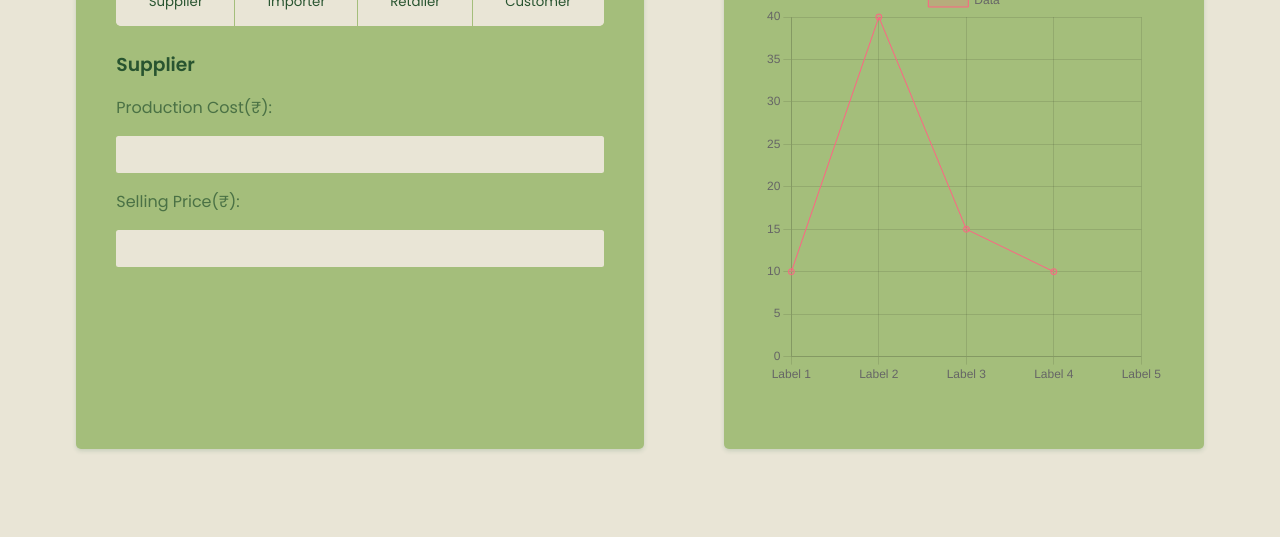
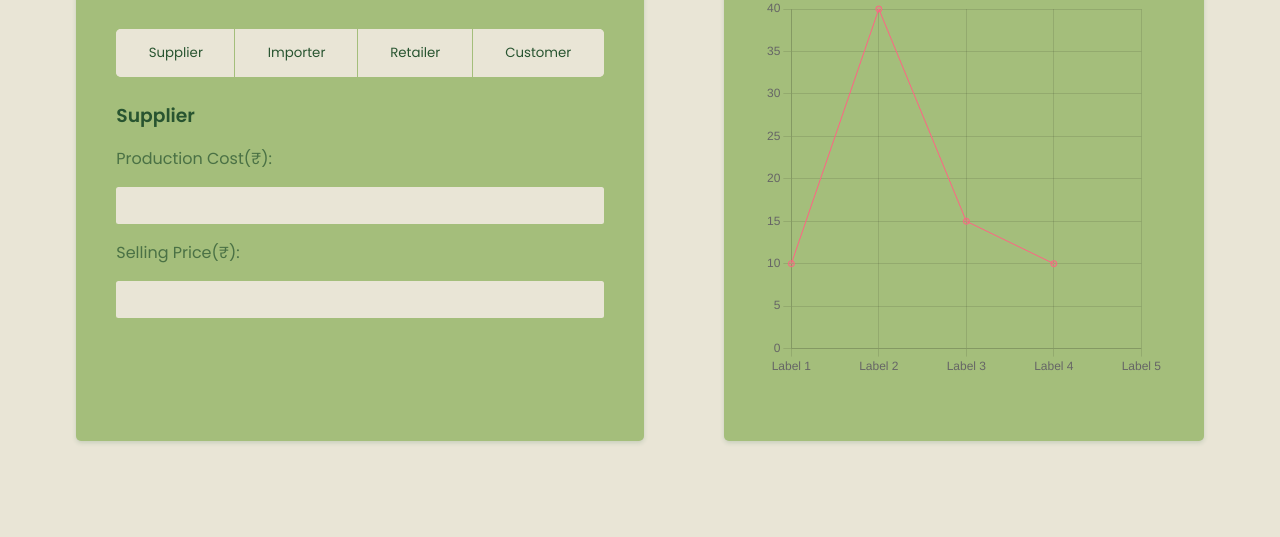
Before and after one commit to ssrikanthreddy/clearTrade, a plain HTML site: page index.html in a window 1280 px wide. Shown: the part 263-800 px from the top of the page. Drawn offline with nearby package versions, Linux system fonts and the light colour scheme.

Commit message:
Merge main

```diff
--- a/styles/styles.scss
+++ b/styles/styles.scss
@@ -4,9 +4,8 @@ $accents: #285430;
 $Poppins: 'Poppins', sans-serif;
 
 body {
-  display: flex;
-  justify-content: center;
-  font-family: $Poppins;
+  margin: 0;
+  height: 100%;
   background-color: $primary;
   /* background-image: url('./utils/clear\ Trade\ background.png');
   background-size: cover;
@@ -15,22 +14,22 @@ body {
 
 #visualizer {
   display: flex;
-  flex-direction: row;
-  justify-content: center;
   flex-wrap: wrap;
-  max-width: 100%;
 }
 
-.tab-view {
-  display: flex;
-  flex-direction: column;
-  justify-content: center;
-  margin: 5rem 2.5rem;
+#tab-view {
+  flex: 1;
   background-color: $secondary;
   padding: 40px;
-  border-radius: 5px;
-  box-shadow: 0 2px 4px rgba(68, 120, 87, 0.2);
-  max-width: 100%;
+  margin: 0;
+}
+
+#graph-view {
+  flex: 1;
+  background-color: $primary;
+  padding: 40px;
+  margin: 0;
+  height: 100%;
 }
 
 h1,
@@ -58,7 +57,7 @@ p {
   display: flex;
   justify-content: center;
   margin-top: 1.2rem;
-  overflow: hidden;
+  flex-wrap: wrap;
   border-radius: 5px;
   background-color: $primary;
 }
```
Also changed, not shown: css/styles.css, 1 other file.
